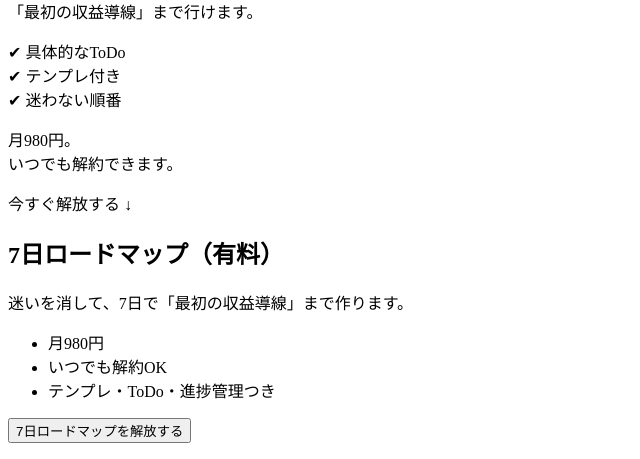
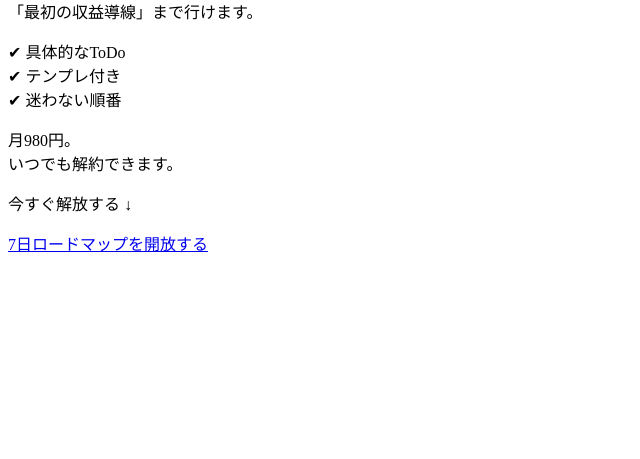
Before and after one commit to tetsuyaotsuki19730223-alt/fukugyo, a Django app: template snippets/templates/snippets/diagnosis_result.html in a window 1280 px wide. Shown: the part 677-1136 px from the top of the page, without its empty margins (0-640 px from the left). After the commit the page ends 929 px from the top, so only its background shows below. Run offline with Django 4.2, Linux system fonts and the light colour scheme; the template is opened without the code that fills it: values that come from a table or form of the project are taken from there, others are empty; data comes from the database, SQL or seed files in the repository; parts of the project's set-up code (start-up, migrations or seed data) failed here and were passed over.

Commit message:
Show roadmap CTA for both premium and free users

```diff
--- a/snippets/templates/snippets/diagnosis_result.html
+++ b/snippets/templates/snippets/diagnosis_result.html
@@ -80,24 +80,10 @@
 
 
 {% if is_premium %}
-  <h2>7日ロードマップ（有料）</h2>
-  <ol>
-    {% for item in premium_roadmap %}
-      <li>{{ item }}</li>
-    {% endfor %}
-  </ol>
+  <a class="btn" href="{% url 'premium_page' %}">7日ロードマップを見る（Premium）</a>
+  {# もしダウンロードURLを作ってるならこちらが最強 #}
+  {# <a class="btn" href="{% url 'premium_download_stable' %}">PDFをダウンロード</a> #}
 {% else %}
-  <h2>7日ロードマップ（有料）</h2>
-    <p>迷いを消して、7日で「最初の収益導線」まで作ります。</p>
-    <ul>
-        <li>月980円</li>
-        <li>いつでも解約OK</li>
-        <li>テンプレ・ToDo・進捗管理つき</li>
-    </ul>
-    <p>
-        <a href="{% url 'premium_page' %}">
-            <button>7日ロードマップを解放する</button>
-        </a>
-    </p>
+  <a class="btn" href="{% url 'premium_page' %}">7日ロードマップを開放する</a>
 {% endif %}
 {% endblock %}
```
